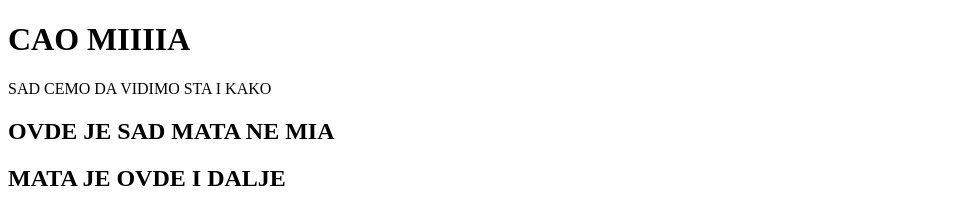
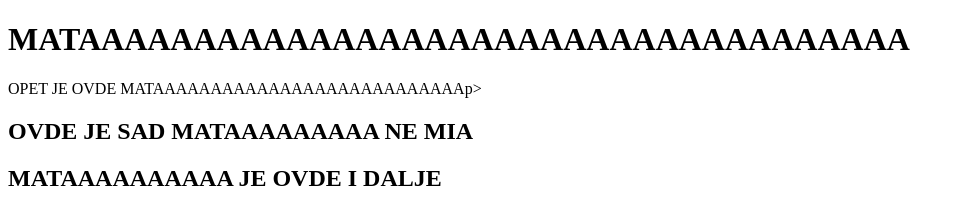
Before and after one commit to princeps1/PROBA, a plain HTML site: page index.html in a window 1280 px wide. Shown: the whole page, without its empty margins (0-965 px from the left). Drawn offline with Linux system fonts and the light colour scheme.

Commit message:
Moje lokalne izmene u index.html

```diff
--- a/index.html
+++ b/index.html
@@ -6,10 +6,9 @@
     <title>Document</title>
   </head>
   <body>
-    <h1>CAO MIIIIA</h1>
-    <p>SAD CEMO DA VIDIMO STA I KAKO</p>
-
-    <h2>OVDE JE SAD MATA NE MIA</h2>
-    <h2>MATA JE OVDE I DALJE</h2>
+    <h1>MATAAAAAAAAAAAAAAAAAAAAAAAAAAAAAAAAAAAA</h1>
+    <p>OPET JE OVDE MATAAAAAAAAAAAAAAAAAAAAAAAAAAAp></p>
+    <h2>OVDE JE SAD MATAAAAAAAAA NE MIA</h2>
+    <h2>MATAAAAAAAAAA JE OVDE I DALJE</h2>
   </body>
 </html>
```
